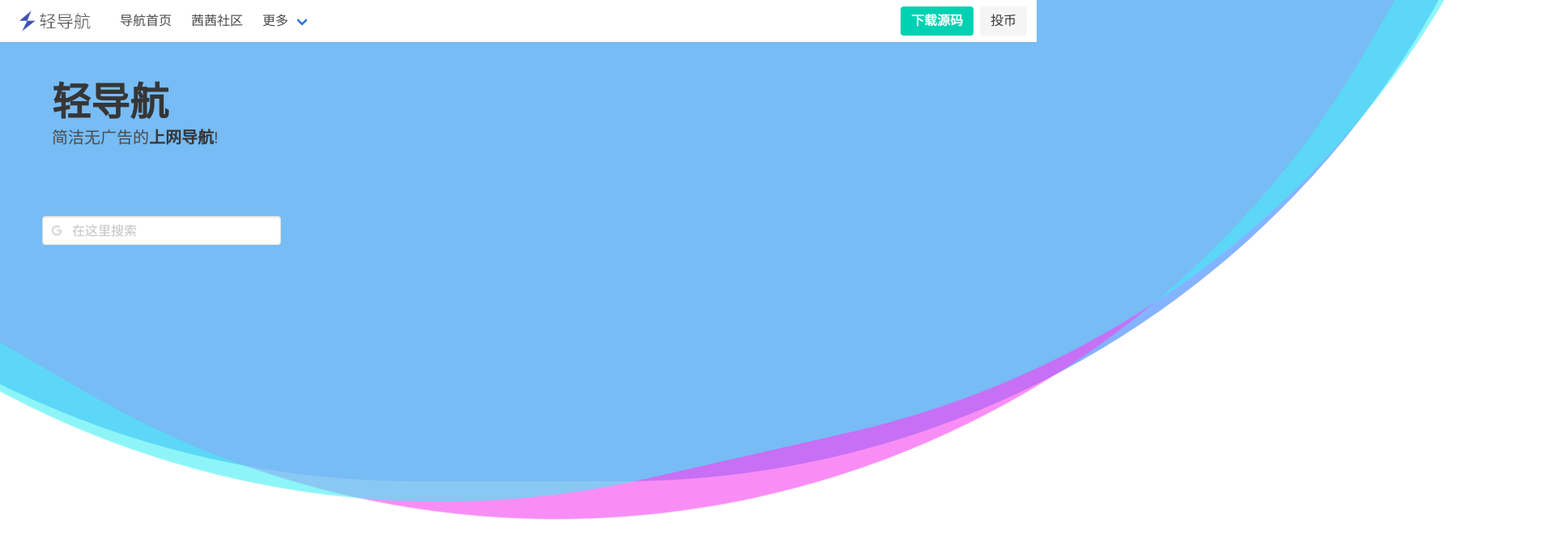
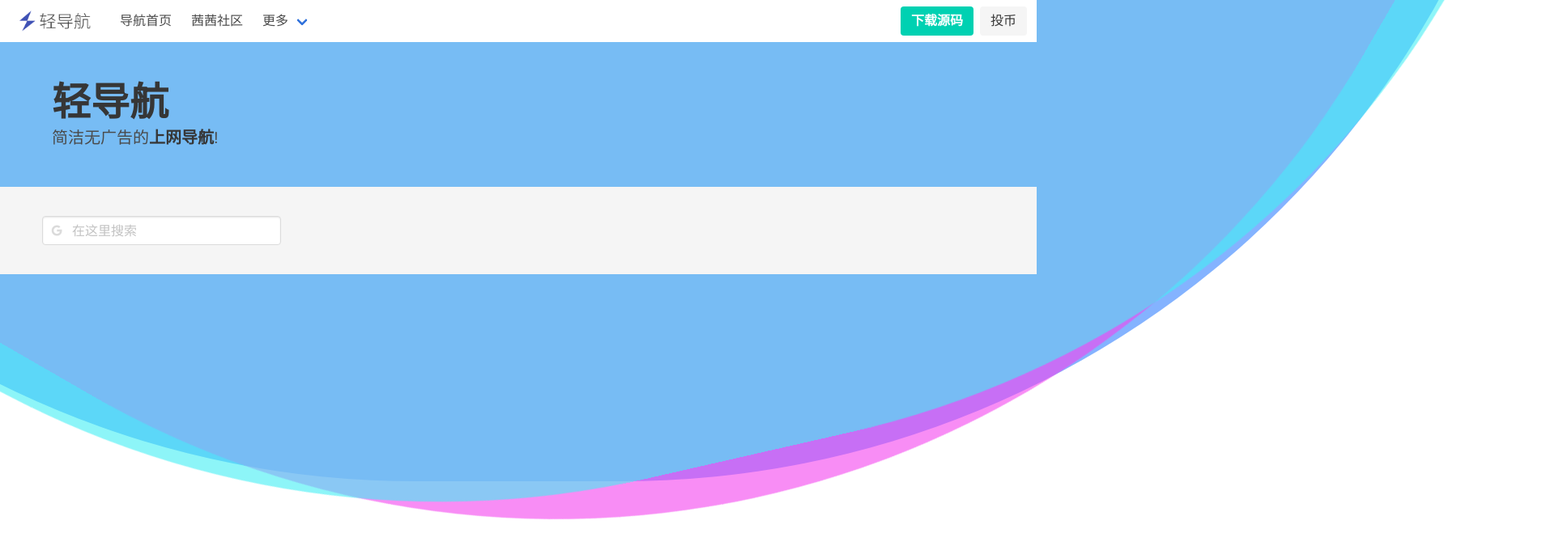
Before and after one commit to MrChaxs/lightning-nav, a plain HTML site: page index.html in a window 1280 px wide. Shown: the top 680 px of the page at 81% size, 1920 px wide, since content can reach past the window. Drawn offline with nearby package versions, Linux system fonts and the light colour scheme.

Commit message:
Update index.html

```diff
--- a/index.html
+++ b/index.html
@@ -157,7 +157,7 @@ animation: rotating 2s linear infinite;
       </p>
 	</div>
   </section>
-  <section class="hero">
+  <section class="hero is-light">
   <div class="hero-body">
     <div class="container">
       <div class="columns is-desktop">
```
